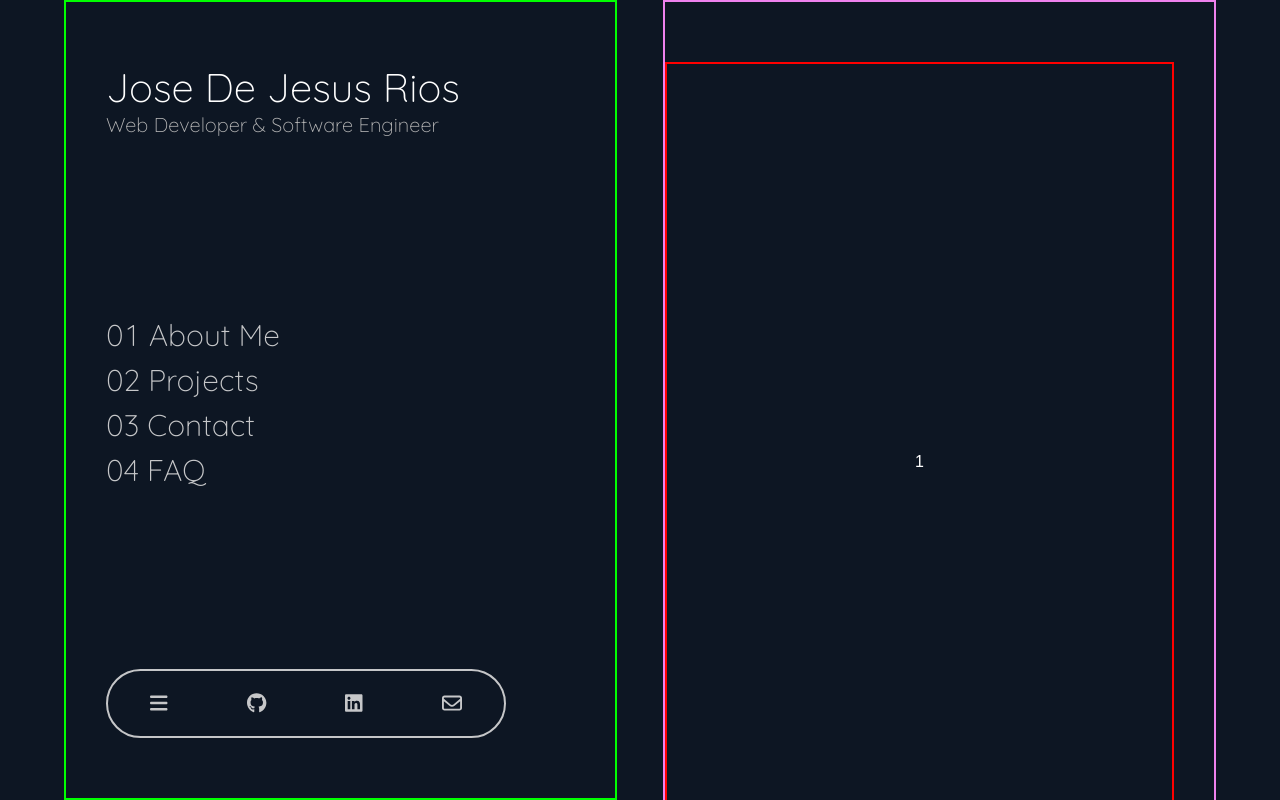
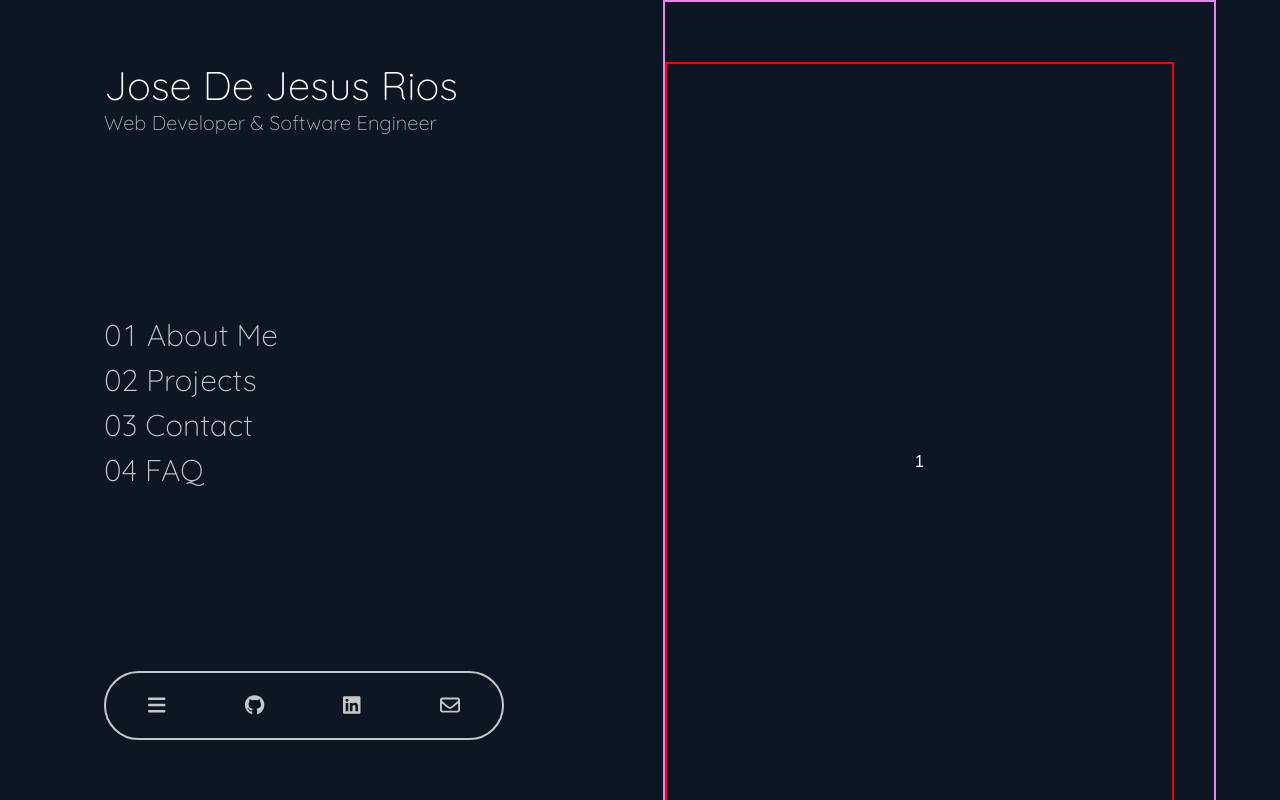
Before and after one commit to josedrios/portfolio-website, a React (Vite) app: page / in a window 1280 px wide. Shown: the top 800 px of the page. Built offline with nearby package versions, Linux system fonts and the light colour scheme; the HTML template or start-up script is replaced by a standard one.

Commit message:
Fixed catalogue hover cursor, and removed left half webpage border

```diff
--- a/src/styles/layout/_header.scss
+++ b/src/styles/layout/_header.scss
@@ -1,5 +1,4 @@
 header {
-    border: 2px solid lime;
 }
 
 .fullname-title {
@@ -25,6 +24,7 @@ nav {
 
     h3:hover{
         color: white;
+        cursor: pointer;
         font-weight: 400;
     }
 }
```
